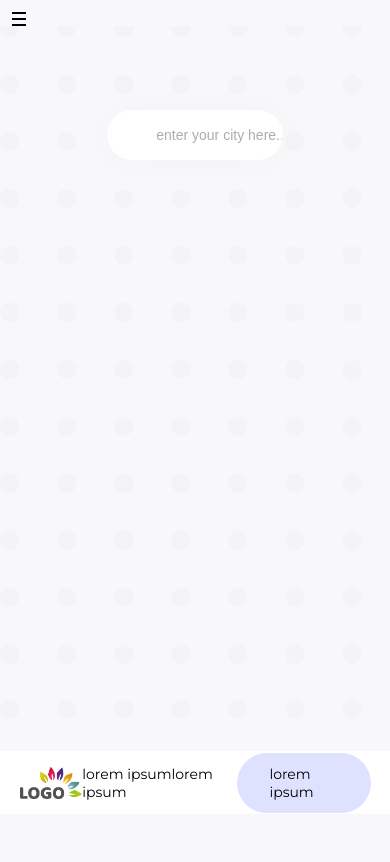
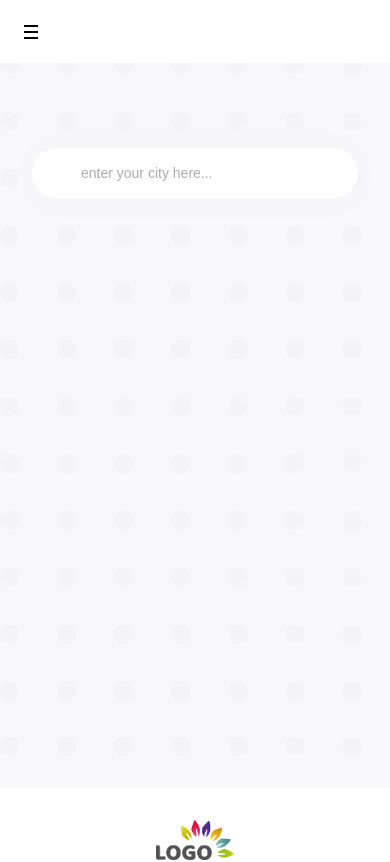
Before and after one commit to haupt-pascal/veather, a Vue app: page / in a window 390 px wide. Shown: the top 862 px of the page. Built offline with nearby package versions, Linux system fonts and the light colour scheme.

Commit message:
finished responsive

```diff
--- a/src/components/footer/Footer.vue
+++ b/src/components/footer/Footer.vue
@@ -33,7 +33,7 @@ function navigationResponsive() {
             <div class="footer--left">
                 <img src="../../assets/logo.png">
             </div>
-            <div class="nav--mid">
+            <div class="footer--mid">
             <a v-for="navbarButton in buttons" :key="navbarButton.label" :href="navbarButton.url">
                 {{ navbarButton.label }}
             </a>
@@ -108,4 +108,31 @@ function navigationResponsive() {
             }
         }
     }
+
+    @media only screen and (max-width: 768px) {
+        .footer {
+            display: grid;
+            justify-content: center;
+            align-items: center;
+            height: 100%;
+            padding: 32px 0;
+
+            .footer--left {
+                justify-content: center;
+                img {
+                    height: auto;
+                    width: 20%;
+                }
+            }
+
+            .footer--mid {
+                justify-content: center;
+                margin: 32px 0;
+            }
+
+            .footer--right {
+                justify-content: center;
+            }
+        }
+    }
 </style>
--- a/src/components/navigation/Navigation.vue
+++ b/src/components/navigation/Navigation.vue
@@ -66,16 +66,19 @@ function navigationResponsive() {
         background: #fff;
         font-size: 14px;
         .nav--left {
-            height: 100%;
+            width: 33%;
             display: flex;
             align-items: center;
+            justify-content: flex-start;
             img {
-                height: 50%;
+                width: 15%;
             }
         }
         .nav--mid {
             display: flex;
             align-items: center;
+            justify-content: center;
+            width: 33%;
             a {
                 margin: 0 32px;
 
@@ -108,8 +111,10 @@ function navigationResponsive() {
             }
         }
         .nav--right {
+            width: 33%;
             display: flex;
             align-items: center;
+            justify-content: flex-end;
             a {
                 background: #DEE2FF;
                 padding: 12px 32px;
@@ -120,6 +125,7 @@ function navigationResponsive() {
 
     .nav--right-responsive {
         display: none;
+        cursor: pointer;
     }
 
     @media only screen and (max-width: 1128px) {
@@ -129,18 +135,21 @@ function navigationResponsive() {
             &.active {
                 display: grid;
                 justify-content: center;
+                align-items: center;
                 position: absolute;
                 top: 7.5vh;
                 left: 50%;
                 transform: translateX(-50%);
                 width: 100%;
-                background: red;
-                height: 25vh;
+                height: 50vh;
+                z-index: 9999999;
 
                 .nav--left {
-                    height: 15%;
+                    width: 100%;
+                    justify-content: center;
                     img {
-                        height: 100%;
+                        width: 20%;
+
                     }
                 }
 
@@ -148,6 +157,19 @@ function navigationResponsive() {
                     display: grid;
                     justify-content: center;
                     align-items: center;
+                    z-index: inherit;
+                    margin: 0 auto;
+
+                    a {
+                        margin: 6px 0;
+
+                        &:first-child {
+                            margin-top: 32px;
+                        }
+                        &:last-child {
+                            margin-bottom: 32px;
+                        }
+                    }
                 }
 
                 .nav--right {
@@ -160,10 +182,12 @@ function navigationResponsive() {
         }
 
         .nav--right-responsive {
+            height: 7.5vh;
             display: flex;
             flex-direction: column;
             justify-content: center;
-            margin: 12px 0 0 12px;
+            padding: 24px;
+            background: white;
             .hamburger-bar {
                 height: 2px;
                 width: 14px;
--- a/src/components/panel/Panel.vue
+++ b/src/components/panel/Panel.vue
@@ -380,6 +380,11 @@ export default {
             -moz-box-shadow: 0px 2px 40px 0px rgba(0,0,0,0.025);
             box-shadow: 0px 2px 40px 0px rgba(0,0,0,0.025);
 
+            @media only screen and (max-width: 768px) {
+                width: 100%;
+                margin: 0 32px;
+            }
+
             &::placeholder {
                 opacity: .6;
             }
```
